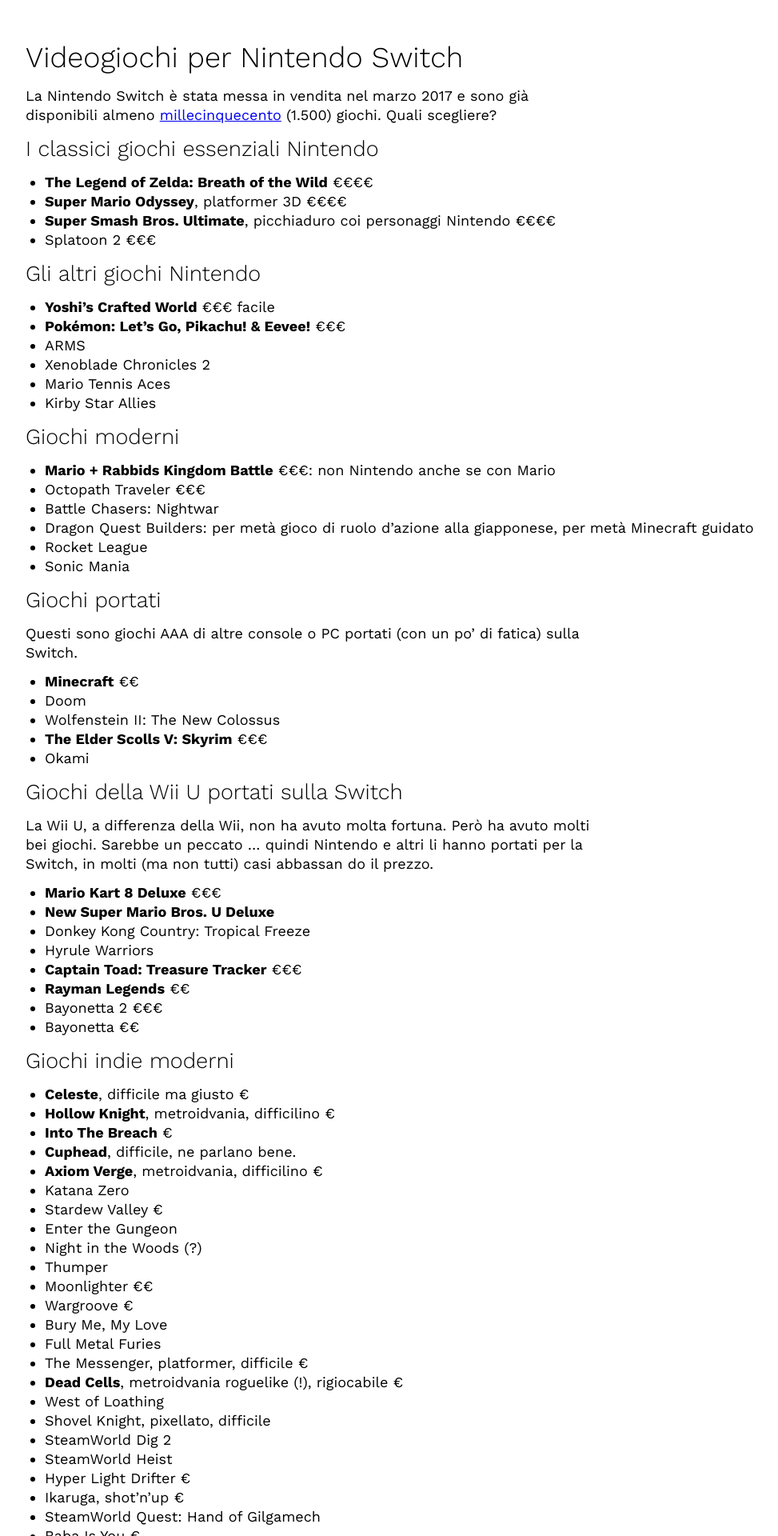
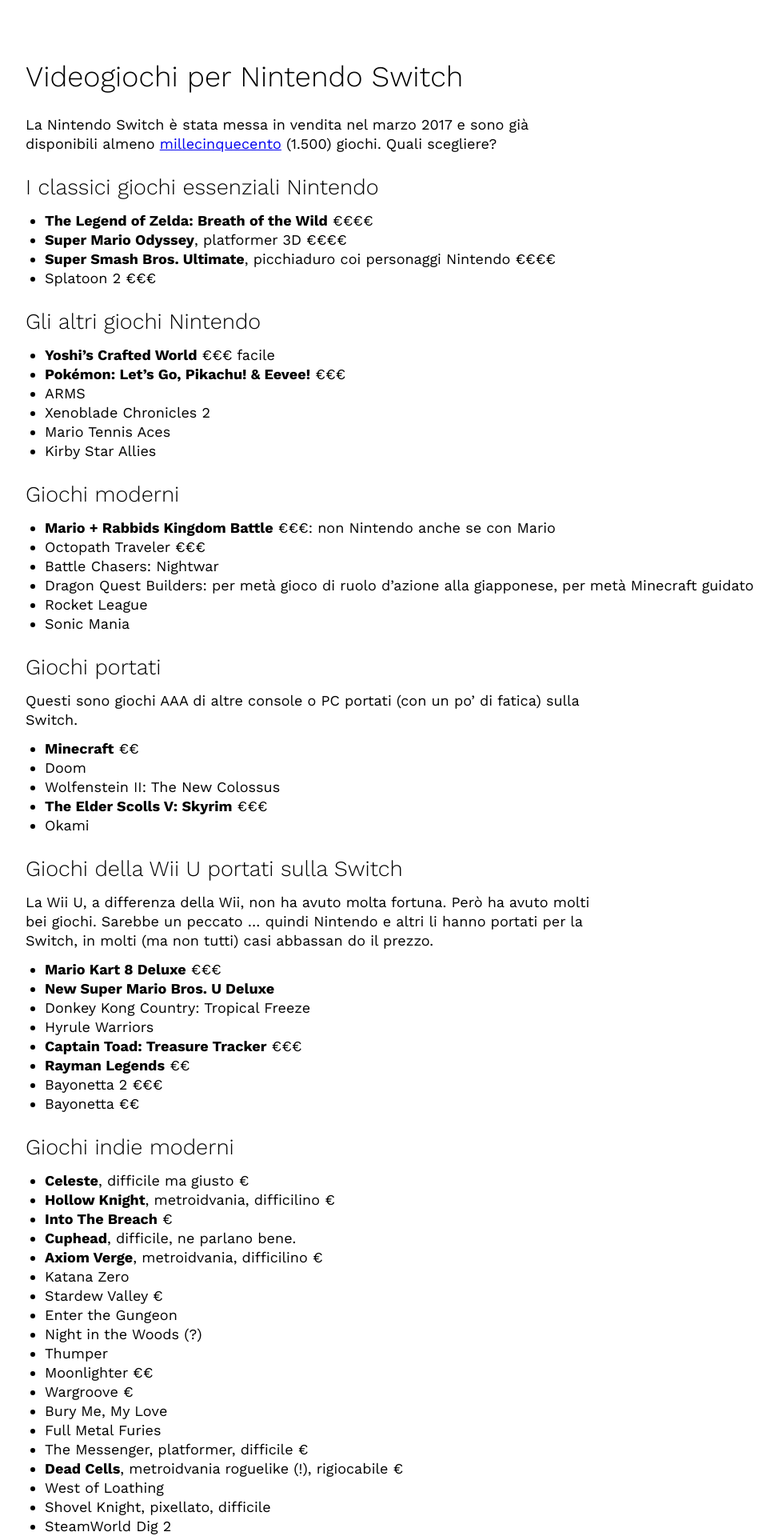
Before and after one commit to Albernat/videogiochi, a Jekyll site: the page built from nintendo-switch.md, in a window 1280 px wide. Shown: the top 1920 px of the page at 80% size, without its empty margins (64-1037 px from the left). Built offline with Jekyll 4.4.1, drawn with Linux system fonts in a browser that asks for light colours; our own code applies the rules of GitHub Pages for plain Markdown files.

Commit message:
Update videogiochi.scss

```diff
--- a/assets/videogiochi.scss
+++ b/assets/videogiochi.scss
@@ -23,13 +23,13 @@ h1, h2 {
 h1 {
     font-size: 2 * $u / $ratio;
     line-height: 2 * $u;
-    margin: 0;
+    margin: $u 0 $u 0;
     padding: 0;
 }
 h2 {
     font-size: 1.5 * $u / $ratio;
     line-height: 1.5 * $u;
-    margin: 0;
+    margin: $u 0 $u / 2 0;
     padding: 0;
 }
 
```
